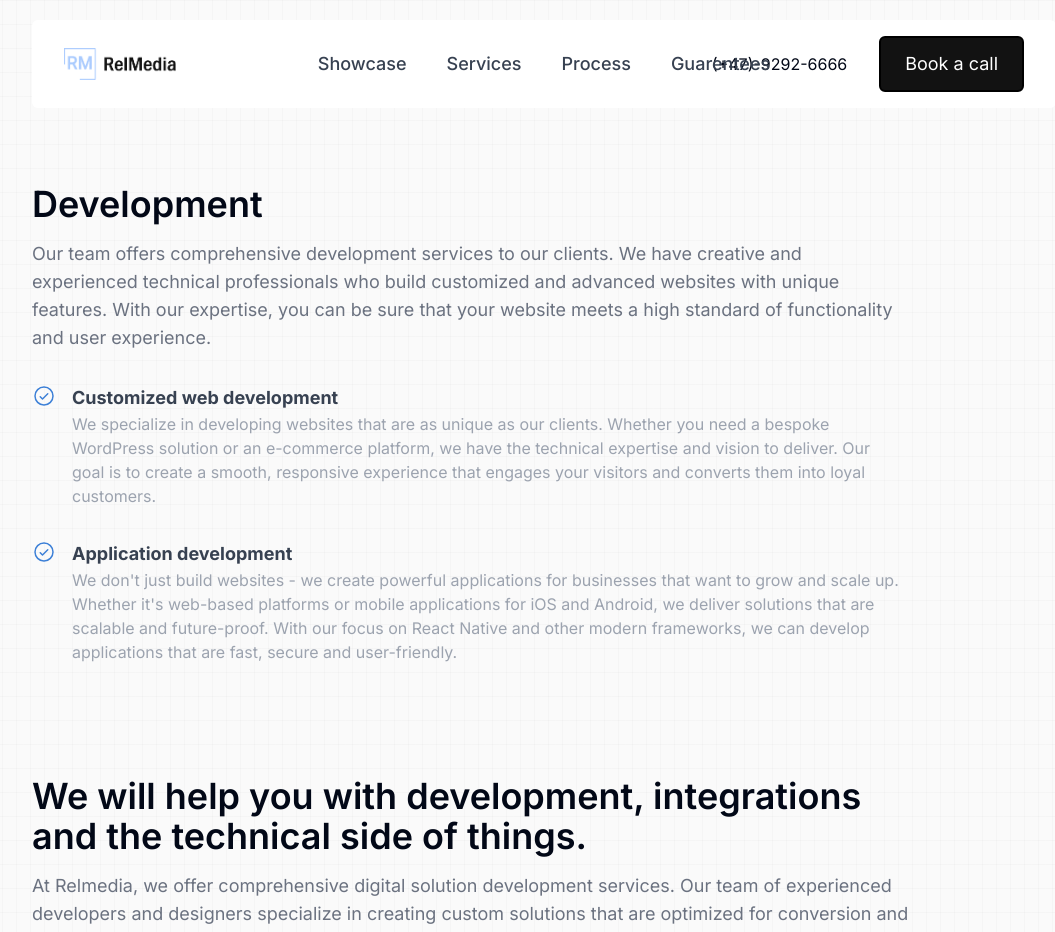
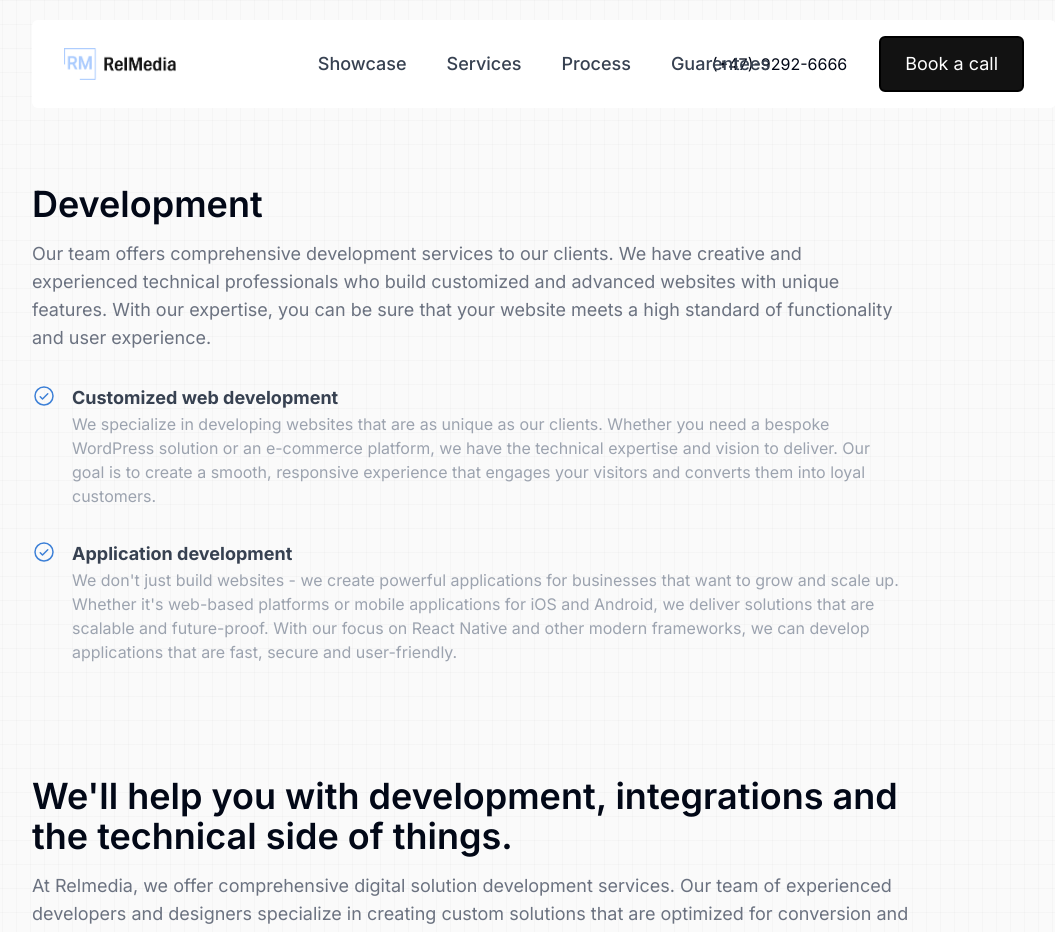
Before and after one commit to ariel7619/Relmedia-Development-agency, a Next.js app: page /development in a window 1280 px wide. Shown: the top 932 px of the page, without its empty margins (96-1151 px from the left). Built offline with nearby package versions, Linux system fonts and the light colour scheme.

Commit message:
work now!

```diff
--- a/app/development/page.tsx
+++ b/app/development/page.tsx
@@ -69,7 +69,7 @@ const Development = () => {
 
       <div className="md:px-0 px-6 xl:w-4/5 2xl:w-[68%] justify-between md:mt-14 md:flex mx-auto">
         <div className="md:w-5/5">
-          <h1 className="text-4xl font-semibold pt-10">We will help you with development, integrations and the technical side of things.</h1>
+          <h1 className="text-4xl font-semibold pt-10">We&apos;ll help you with development, integrations and the technical side of things.</h1>
           <p className="text-lg text-gray-500 py-4">
           At Relmedia, we offer comprehensive digital solution development services. Our team of experienced developers and designers specialize in creating custom solutions that are optimized for conversion and impressive for your online presence. We work with various technologies and frameworks to ensure that your solution is tailored to your needs and goals.
           </p>
--- a/app/webdesign/page.tsx
+++ b/app/webdesign/page.tsx
@@ -26,7 +26,7 @@ const Webdesign = () => {
       <div className="md:px-0 px-6 xl:w-4/5 2xl:w-[68%] justify-between md:mt-14 md:flex mx-auto">
         <div className="md:w-5/5">
           <h1 className="text-4xl font-semibold pt-10   ">Digital Design (UI/UX)</h1>
-          <p className="text-lg text-gray-500 py-4">Relmedias world of digital design - where creativity meets technology and innovation becomes reality. Our mission is to help your business create a strong digital presence through design solutions that not only look great, but also work smoothly and efficiently. By combining in-depth understanding of user experience (UX), visual appeal and technical performance, we deliver designs that make a difference.
+          <p className="text-lg text-gray-500 py-4">Relmedia&apos;s world of digital design - where creativity meets technology and innovation becomes reality. Our mission is to help your business create a strong digital presence through design solutions that not only look great, but also work smoothly and efficiently. By combining in-depth understanding of user experience (UX), visual appeal and technical performance, we deliver designs that make a difference.
           </p>
 
           {[
```
